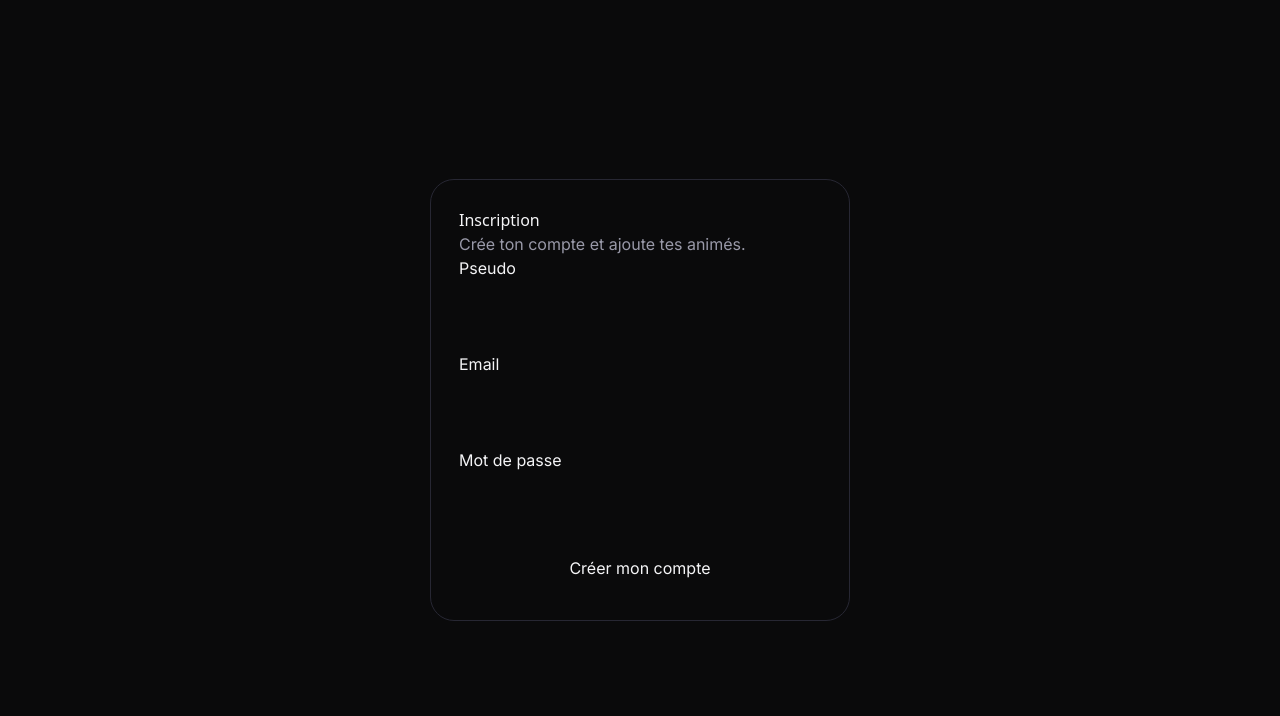
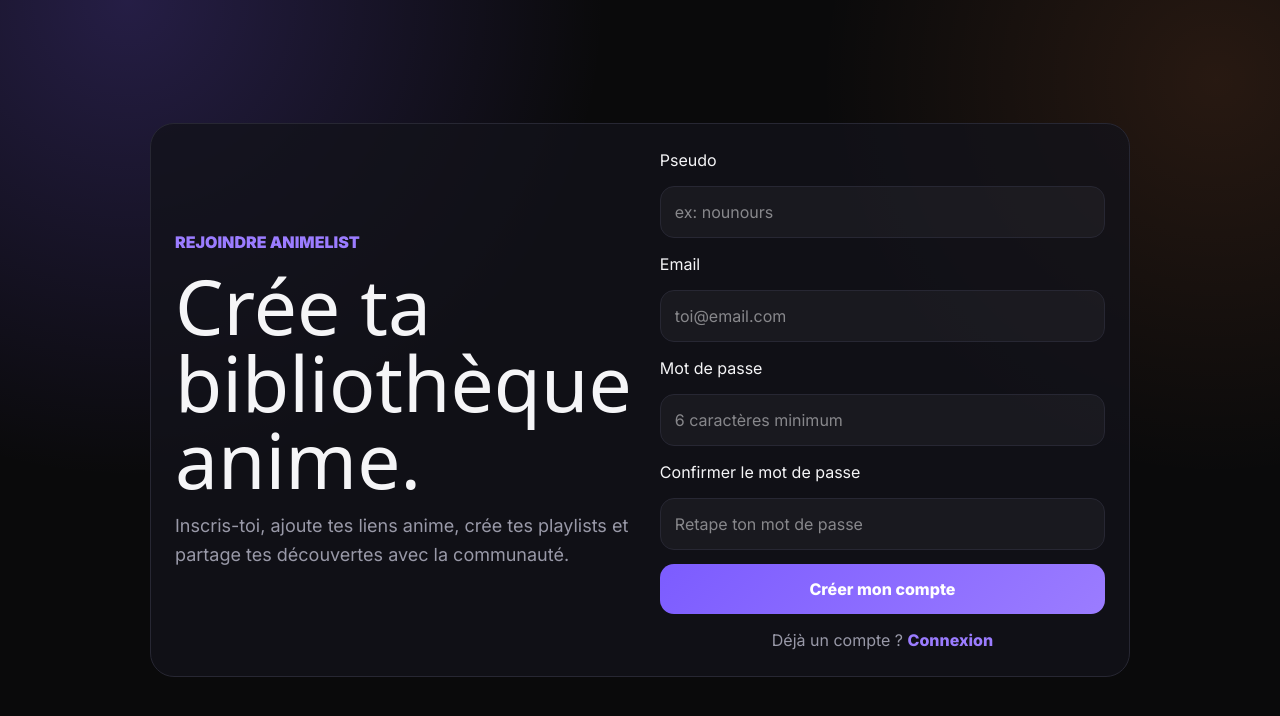
Before and after one commit to Monoru1/animelist, a React (Vite) app: page /register in a window 1280 px wide. Shown: the top 716 px of the page. Built offline with nearby package versions, Linux system fonts and the light colour scheme; a web font is replaced by a local one.

Commit message:
feat: redesign registration page

```diff
--- a/src/pages/RegisterPage.tsx
+++ b/src/pages/RegisterPage.tsx
@@ -1,6 +1,6 @@
 import { useState } from 'react'
 import type { FormEvent } from 'react'
-import { useNavigate } from 'react-router-dom'
+import { Link, useNavigate } from 'react-router-dom'
 import { supabase } from '@/services/supabaseClient'
 
 export function RegisterPage() {
@@ -8,6 +8,7 @@ export function RegisterPage() {
   const [username, setUsername] = useState('')
   const [email, setEmail] = useState('')
   const [password, setPassword] = useState('')
+  const [confirmPassword, setConfirmPassword] = useState('')
   const [errorMessage, setErrorMessage] = useState('')
   const [loading, setLoading] = useState(false)
 
@@ -17,6 +18,7 @@ export function RegisterPage() {
     setErrorMessage('')
 
     const cleanUsername = username.trim()
+    const cleanEmail = email.trim().toLowerCase()
 
     if (cleanUsername.length < 3) {
       setLoading(false)
@@ -24,11 +26,22 @@ export function RegisterPage() {
       return
     }
 
-    const { data: existingPseudo } = await supabase
-      .from('profiles')
-      .select('id')
-      .eq('username', cleanUsername)
-      .maybeSingle()
+    if (password.length < 6) {
+      setLoading(false)
+      setErrorMessage('Le mot de passe doit contenir au moins 6 caractères.')
+      return
+    }
+
+    if (password !== confirmPassword) {
+      setLoading(false)
+      setErrorMessage('Les mots de passe ne correspondent pas.')
+      return
+    }
+
+    const [{ data: existingPseudo }, { data: existingEmail }] = await Promise.all([
+      supabase.from('profiles').select('id').eq('username', cleanUsername).maybeSingle(),
+      supabase.from('profiles').select('id').eq('email', cleanEmail).maybeSingle(),
+    ])
 
     if (existingPseudo) {
       setLoading(false)
@@ -36,8 +49,14 @@ export function RegisterPage() {
       return
     }
 
+    if (existingEmail) {
+      setLoading(false)
+      setErrorMessage('Cet email est déjà utilisé.')
+      return
+    }
+
     const { error } = await supabase.auth.signUp({
-      email,
+      email: cleanEmail,
       password,
       options: { data: { username: cleanUsername } },
     })
@@ -53,21 +72,40 @@ export function RegisterPage() {
   }
 
   return (
-    <main style={{ minHeight: '100vh', display: 'grid', placeItems: 'center', background: 'var(--color-bg)', color: 'var(--color-text)' }}>
-      <form onSubmit={handleSubmit} style={{ width: 'min(420px, 92vw)', padding: 28, border: '1px solid var(--color-border)', borderRadius: 24, background: 'var(--color-surface)' }}>
-        <h1>Inscription</h1>
-        <p style={{ color: 'var(--color-text-muted)' }}>Crée ton compte et ajoute tes animés.</p>
+    <main className="app-shell" style={{ minHeight: '100vh', display: 'grid', placeItems: 'center', padding: 20 }}>
+      <section className="surface-panel" style={{ width: 'min(980px, 96vw)', display: 'grid', gridTemplateColumns: '1fr 1fr', gap: 28 }}>
+        <div style={{ display: 'grid', alignContent: 'center' }}>
+          <p style={{ color: 'var(--color-accent-hi)', fontWeight: 900, margin: 0 }}>REJOINDRE ANIMELIST</p>
+          <h1 style={{ fontSize: 'clamp(2.4rem, 6vw, 4.8rem)', lineHeight: 1, margin: '14px 0' }}>Crée ta bibliothèque anime.</h1>
+          <p style={{ color: 'var(--color-text-muted)', fontSize: 18, lineHeight: 1.6 }}>
+            Inscris-toi, ajoute tes liens anime, crée tes playlists et partage tes découvertes avec la communauté.
+          </p>
+        </div>
+
+        <form onSubmit={handleSubmit} style={{ display: 'grid', gap: 14 }}>
           <label>Pseudo</label>
-        <input value={username} onChange={(event) => setUsername(event.target.value)} required style={{ width: '100%', margin: '8px 0 16px', padding: 12 }} />
+          <input className="input-field" value={username} onChange={(event) => setUsername(event.target.value)} required placeholder="ex: nounours" />
+
           <label>Email</label>
-        <input type="email" value={email} onChange={(event) => setEmail(event.target.value)} required style={{ width: '100%', margin: '8px 0 16px', padding: 12 }} />
+          <input className="input-field" type="email" value={email} onChange={(event) => setEmail(event.target.value)} required placeholder="toi@email.com" />
+
           <label>Mot de passe</label>
-        <input type="password" minLength={6} value={password} onChange={(event) => setPassword(event.target.value)} required style={{ width: '100%', margin: '8px 0 16px', padding: 12 }} />
+          <input className="input-field" type="password" minLength={6} value={password} onChange={(event) => setPassword(event.target.value)} required placeholder="6 caractères minimum" />
+
+          <label>Confirmer le mot de passe</label>
+          <input className="input-field" type="password" minLength={6} value={confirmPassword} onChange={(event) => setConfirmPassword(event.target.value)} required placeholder="Retape ton mot de passe" />
+
           {errorMessage ? <p style={{ color: '#ff6b6b' }}>{errorMessage}</p> : null}
-        <button type="submit" disabled={loading} style={{ width: '100%', padding: 12 }}>
+
+          <button className="primary-btn" type="submit" disabled={loading}>
             {loading ? 'Création...' : 'Créer mon compte'}
           </button>
+
+          <p style={{ color: 'var(--color-text-muted)', textAlign: 'center' }}>
+            Déjà un compte ? <Link to="/login" style={{ color: 'var(--color-accent-hi)', fontWeight: 800 }}>Connexion</Link>
+          </p>
         </form>
+      </section>
     </main>
   )
 }
```
Lines whose indentation alone changed are shown as unchanged.
